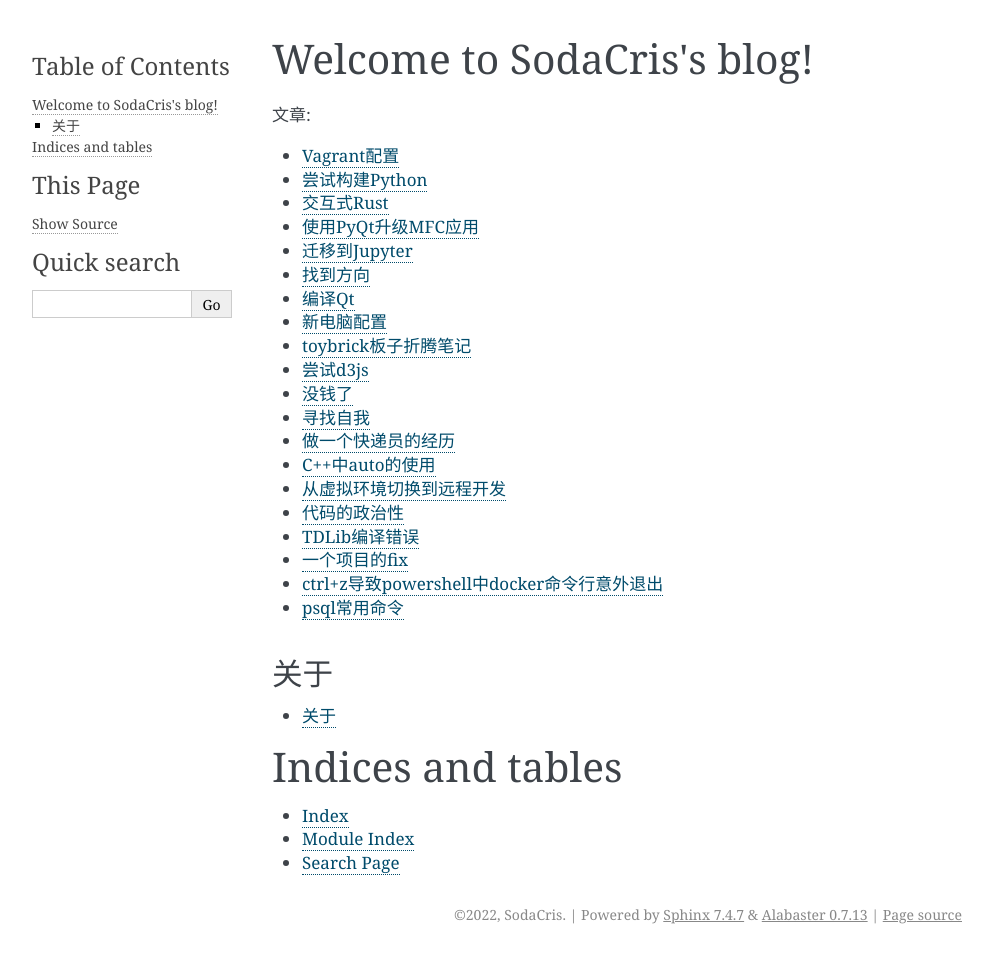
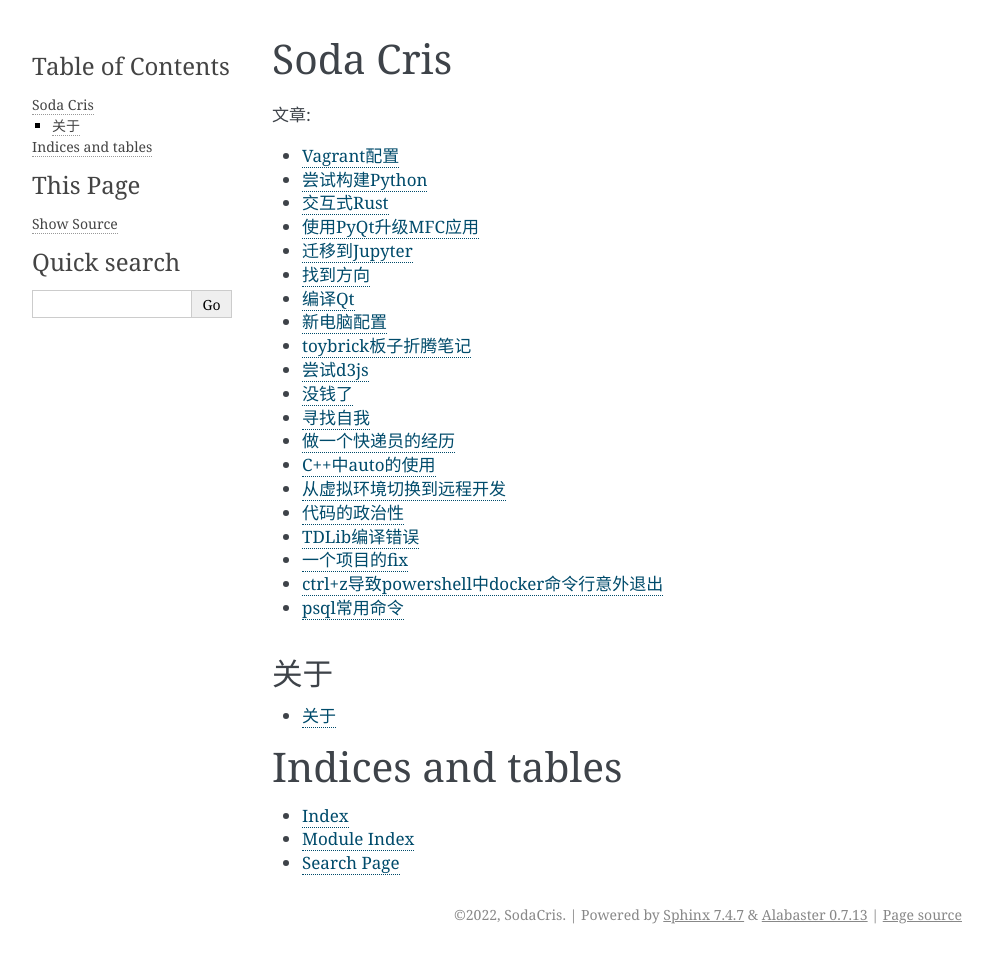
Before and after one commit to soda92/soda92.github.io, a Sphinx documentation site: the page built from source/index.rst, in a window 1280 px wide. Shown: the whole page, without its empty margins (148-1141 px from the left). Built offline with Sphinx 7.4.7, drawn with Linux system fonts in a browser that asks for light colours; pages that are not in the unit, such as notebooks, are missing from menus.

Commit message:
缩短标题

```diff
--- a/source/index.rst
+++ b/source/index.rst
@@ -3,8 +3,8 @@
    You can adapt this file completely to your liking, but it should at least
    contain the root `toctree` directive.
 
-Welcome to SodaCris's blog!
-===========================================
+Soda Cris
+=========
 
 .. toctree::
    :maxdepth: 1
```
